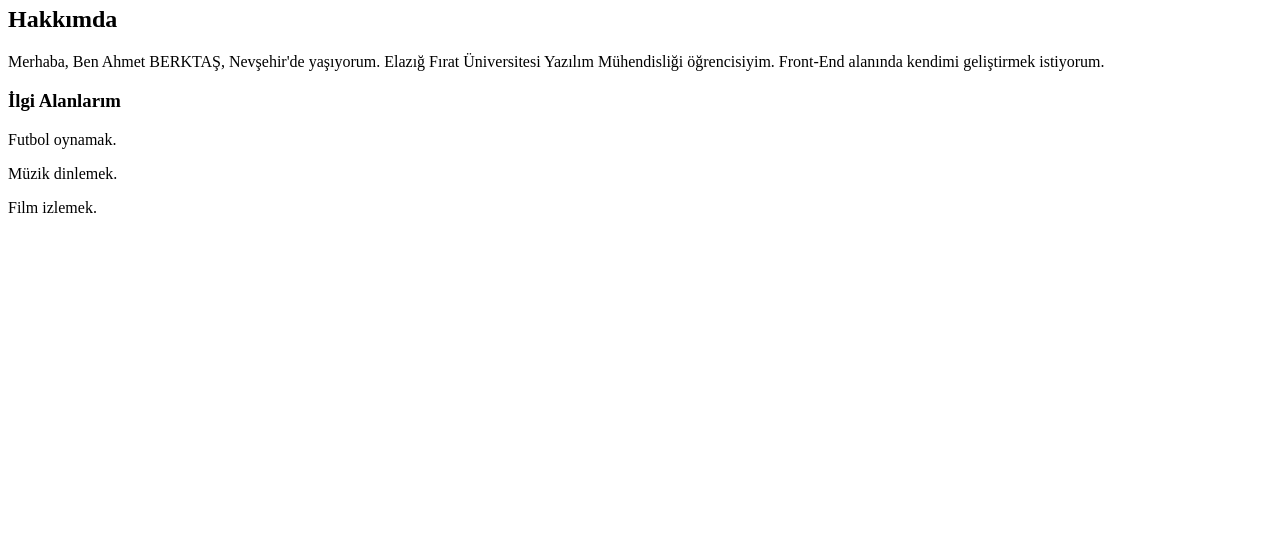
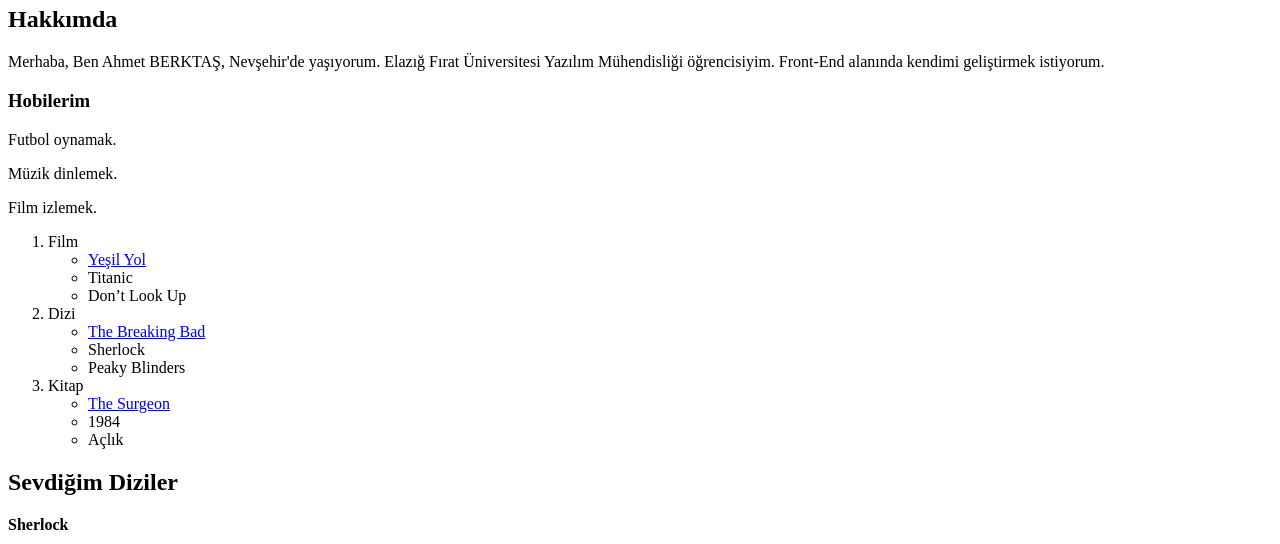
Before and after one commit to ahmetberktas/html-odev1, a plain HTML site: page index.html in a window 1280 px wide. Shown: the part 60-604 px from the top of the page. Drawn offline with Linux system fonts and the light colour scheme; grey boxes are pictures that could not be loaded.

Commit message:
html_ödev_2

```diff
--- a/index.html
+++ b/index.html
@@ -5,7 +5,33 @@
 <!-- Bilgilendirme Paragrafı -->
 <p>Merhaba, Ben Ahmet BERKTAŞ, Nevşehir'de yaşıyorum. Elazığ Fırat Üniversitesi Yazılım Mühendisliği öğrencisiyim. Front-End alanında kendimi geliştirmek istiyorum.</p>
 <!-- Yaptıklarım -->
-<h3>İlgi Alanlarım</h3>
+<h3>Hobilerim</h3>
 <p>Futbol oynamak.</p>
 <p>Müzik dinlemek.</p>
 <p>Film izlemek.</p>
+<ol>
+    <li>Film
+        <ul>
+            <li><a href="https://www.imdb.com/title/tt0120689/">Yeşil Yol</a></li>
+            <li>Titanic</li>
+            <li>Don’t Look Up</li>
+        </ul>
+    </li>
+    <li>Dizi
+        <ul>
+            <li><a href="https://www.imdb.com/title/tt0903747/">The Breaking Bad</a></li>
+            <li>Sherlock</li>
+            <li>Peaky Blinders</li>
+        </ul>
+    </li>
+    <li>Kitap
+        <ul>
+            <li><a href="https://www.goodreads.com/tr/book/show/32263.The_Surgeon">The Surgeon</a></li>
+            <li>1984</li>
+            <li>Açlık</li>
+        </ul>
+    </li>
+</ol>
+<h2>Sevdiğim Diziler</h2>
+<p><strong>Sherlock</strong></p>
+<img src="https://m.media-amazon.com/images/I/714nEMf6oyS._SL1500_.jpg" alt="Sherlock Dizisi" width="200px" height="300px">
```
